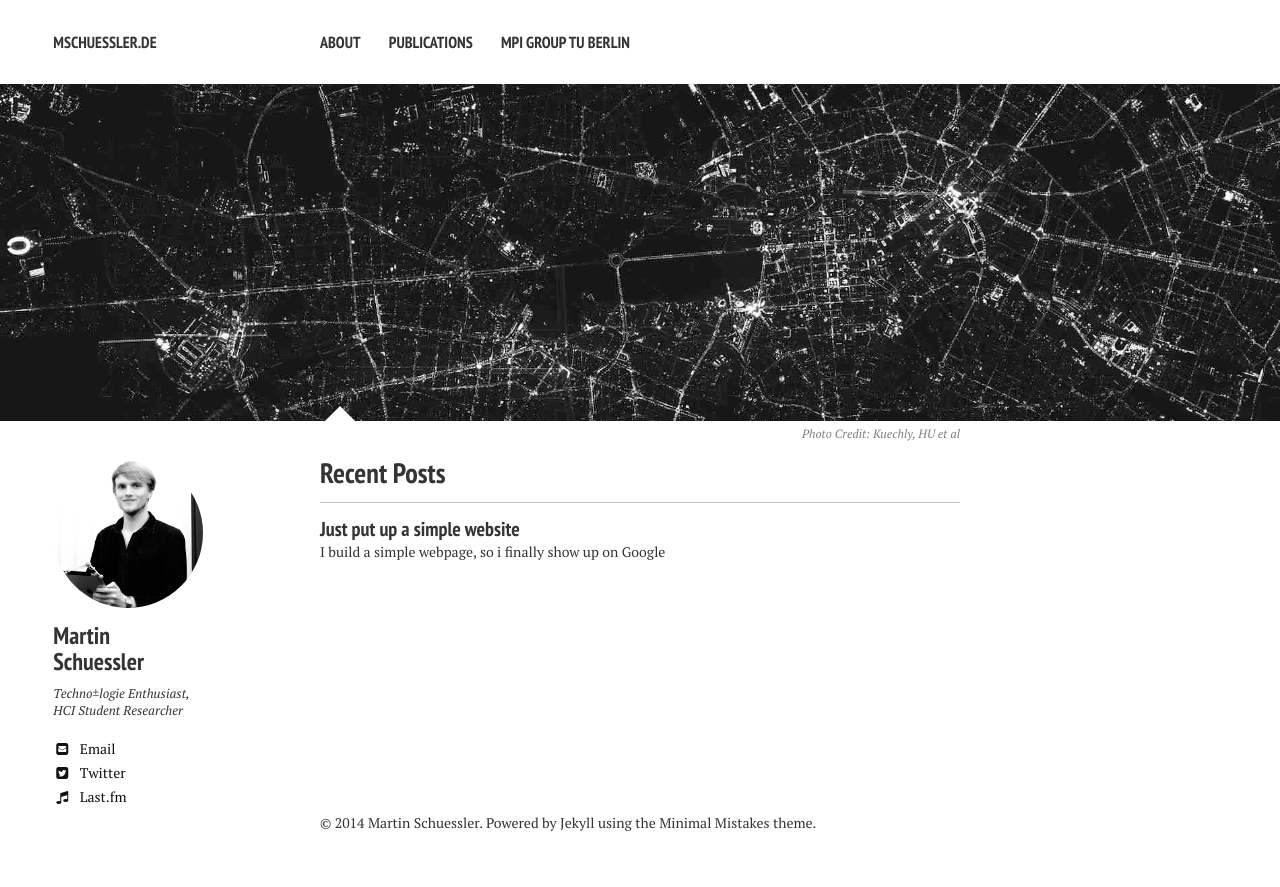
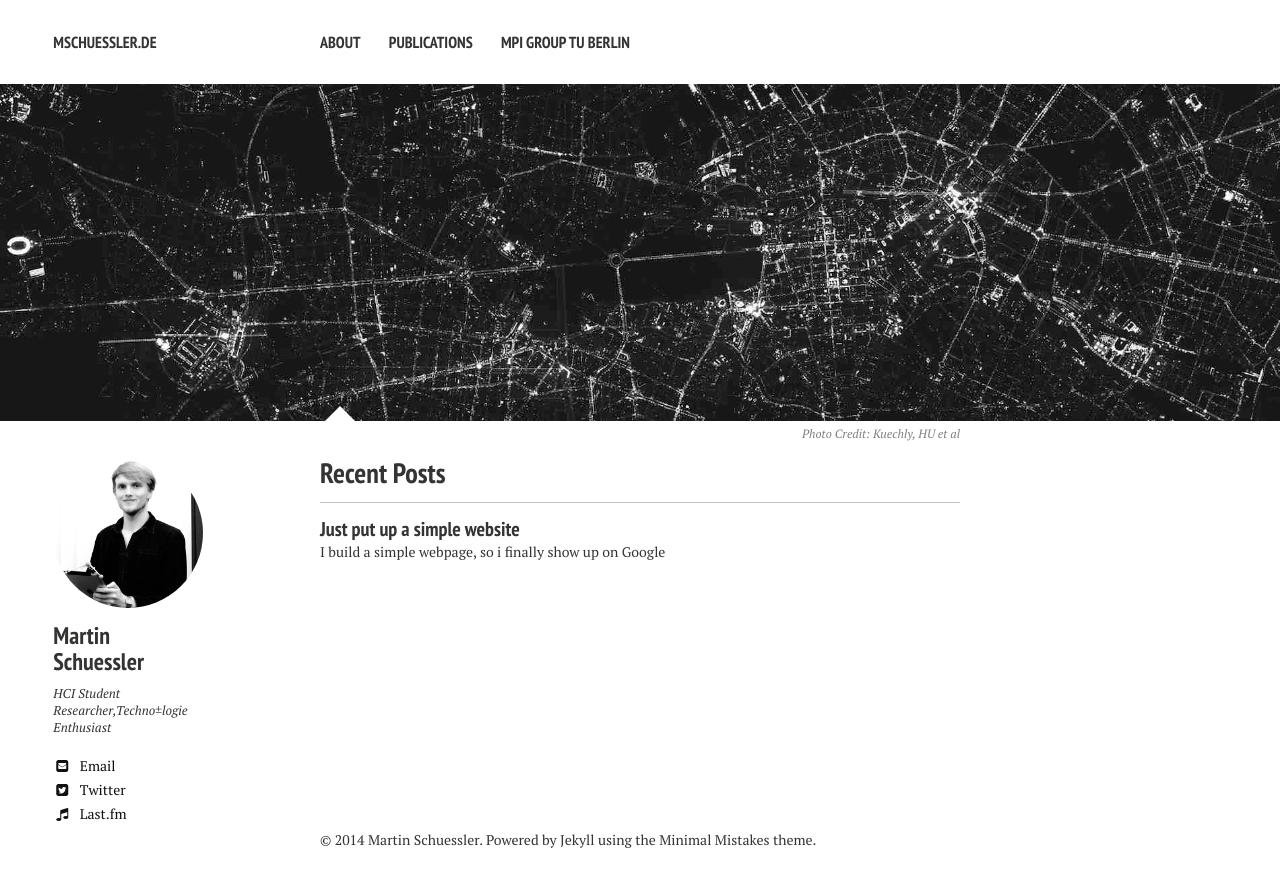
Before and after one commit to mschuessler/mschuessler.github.io, a Jekyll site: the page built from index.md, in a window 1280 px wide. Shown: the top 887 px of the page. Built offline with Jekyll 4.4.1, drawn with Linux system fonts in a browser that asks for light colours; nearby versions of some CDN libraries.

Commit message:
Goolge Analytics

```diff
--- a/_config.yml
+++ b/_config.yml
@@ -28,7 +28,7 @@ kramdown:
 owner:
   name: Martin Schuessler
   avatar: mschuessler.jpg
-  bio: "Techno±logie Enthusiast, HCI Student Researcher"
+  bio: "HCI Student Researcher,Techno±logie Enthusiast"
   email: schuesslerm@acm.org
   disqus-shortname:
   twitter: "@doitgoodbrutus"
@@ -36,7 +36,7 @@ owner:
   google:
     plus: #username
     analytics:
-    verify:
+    verify: "QOPuZdReAwCn8cYgRRP3HBYWLYI7ANyntZ-91FQ3VHQ"
     ad-client:
     ad-slot:
   bing-verify:
```
